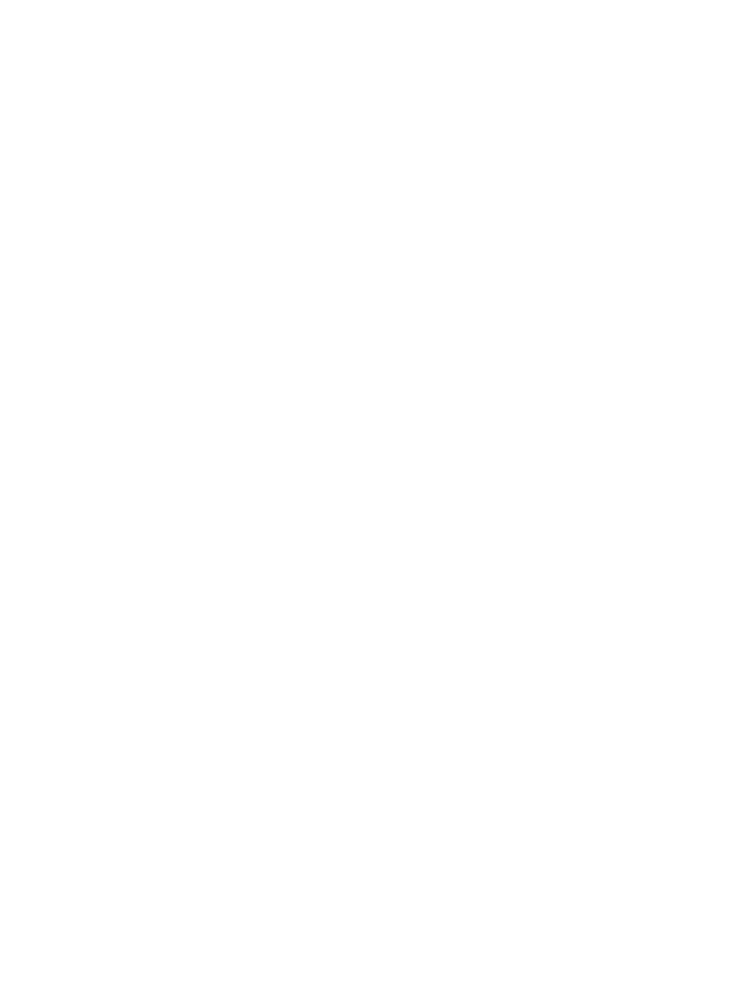
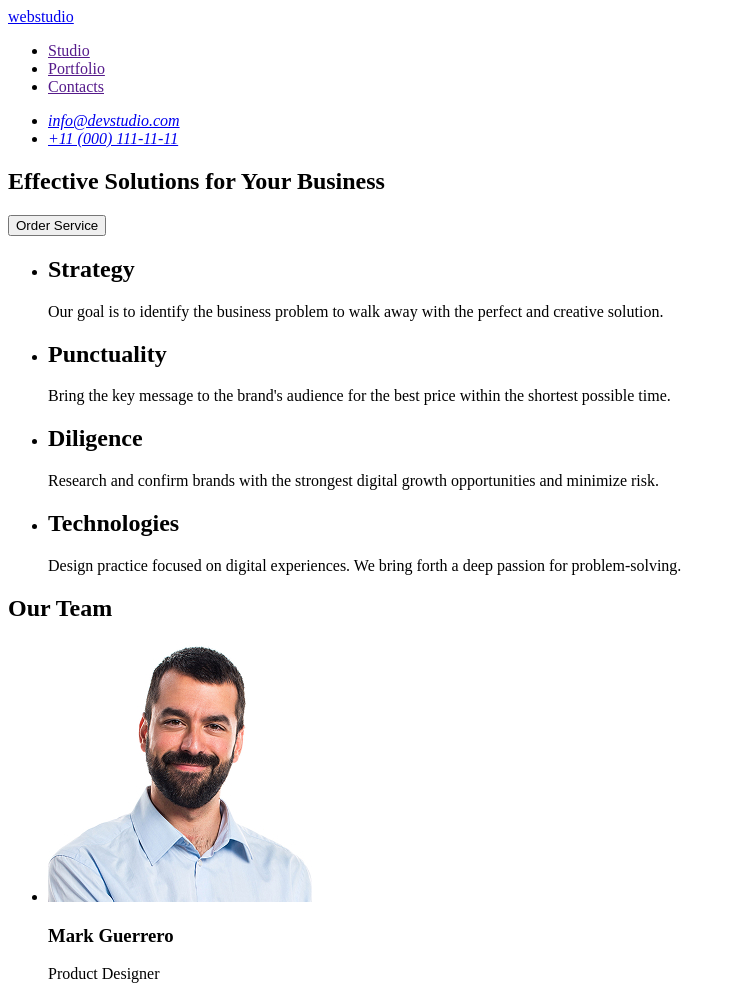
Before and after one commit to daminqf/goit-markup-hw-01, a plain HTML site: page index.html in a window 1280 px wide. Shown: the top 986 px of the page, without its empty margins (0-736 px from the left). Before the commit the page ends 800 px from the top, so only its background shows below. Drawn offline with Linux system fonts and the light colour scheme.

Commit message:
add images

```diff
--- a/index.html
+++ b/index.html
@@ -5,5 +5,99 @@
     <meta name="viewport" content="width=device-width, initial-scale=1.0" />
     <title>Document</title>
   </head>
-  <body></body>
+  <body>
+    <header>
+      <a href="./index.html">webstudio</a>
+      <nav>
+        <ul>
+          <li><a href="" target="_blank">Studio</a></li>
+          <li><a href="" target="_blank">Portfolio</a></li>
+          <li><a href="" target="_blank">Contacts</a></li>
+        </ul>
+      </nav>
+      <address>
+        <ul>
+          <li>
+            <a href="mailto:info@devstudio.com" target="_blank"
+              >info@devstudio.com</a
+            >
+          </li>
+          <li><a href="tel:+110001111111">+11 (000) 111-11-11</a></li>
+        </ul>
+      </address>
+    </header>
+    <main>
+      <!--hero section-->
+      <section>
+        <h1>Effective Solutions for Your Business</h1>
+        <button type="button">Order Service</button>
+      </section>
+      <!--feature section-->
+      <section>
+        <ul>
+          <li>
+            <h2>Strategy</h2>
+            <p>
+              Our goal is to identify the business problem to walk away with the
+              perfect and creative solution.
+            </p>
+          </li>
+          <li>
+            <h2>Punctuality</h2>
+            <p>
+              Bring the key message to the brand's audience for the best price
+              within the shortest possible time.
+            </p>
+          </li>
+          <li>
+            <h2>Diligence</h2>
+            <p>
+              Research and confirm brands with the strongest digital growth
+              opportunities and minimize risk.
+            </p>
+          </li>
+          <li>
+            <h2>Technologies</h2>
+            <p>
+              Design practice focused on digital experiences. We bring forth a
+              deep passion for problem-solving.
+            </p>
+          </li>
+        </ul>
+      </section>
+      <!--team section-->
+      <section>
+        <h2>Our Team</h2>
+        <ul>
+          <li>
+            <img src="./images/Mark.jpg" alt="Mark Guerrero product designer" />
+            <h3>Mark Guerrero</h3>
+            <p>Product Designer</p>
+          </li>
+          <li>
+            <img src="./images/Tom.jpg" alt="Tom Ford frontend developer" />
+            <h3>Tom Ford</h3>
+            <p>Frontend Developer</p>
+          </li>
+          <li>
+            <img src="./images/Camila.jpg" alt="Camila Garcia marketing" />
+            <h3>Camila Garcia</h3>
+            <p>Marketing</p>
+          </li>
+          <li>
+            <img src="./images/Daniel.jpg" alt="Daniel Wilson UI designer" />
+            <h3>Daniel Wilson</h3>
+            <p>UI Designer</p>
+          </li>
+        </ul>
+      </section>
+    </main>
+    <footer>
+      <a href="./index.html">webstudio</a>
+      <p>
+        Increase the flow of customers and sales for your business with digital
+        marketing & growth solutions.
+      </p>
+    </footer>
+  </body>
 </html>
```
Also changed, not shown: images/Camila.jpg (added), images/Daniel.jpg (added), images/Mark.jpg (added), images/Tom.jpg (added).
